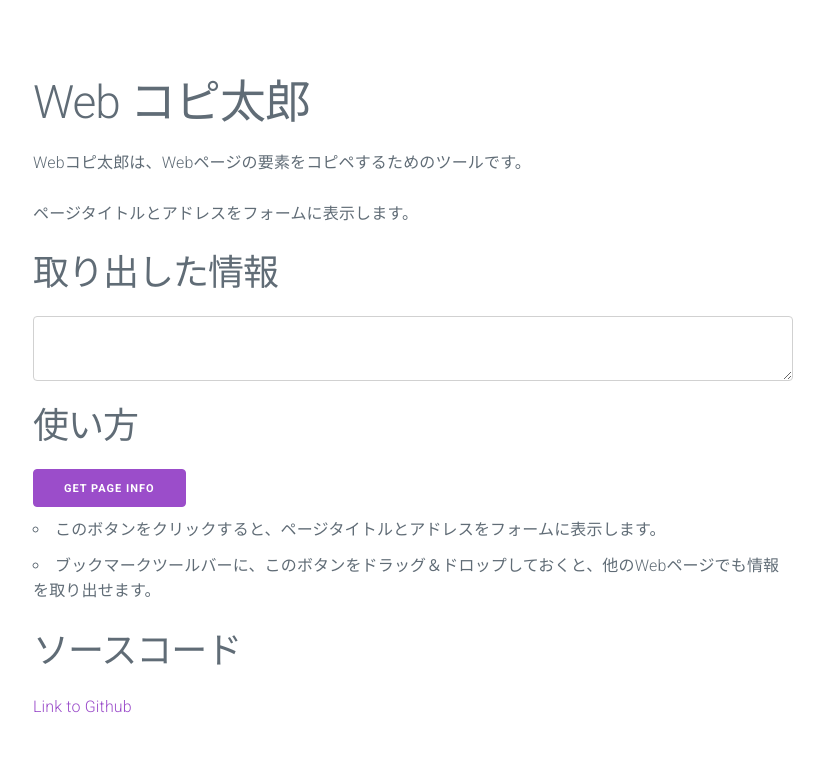
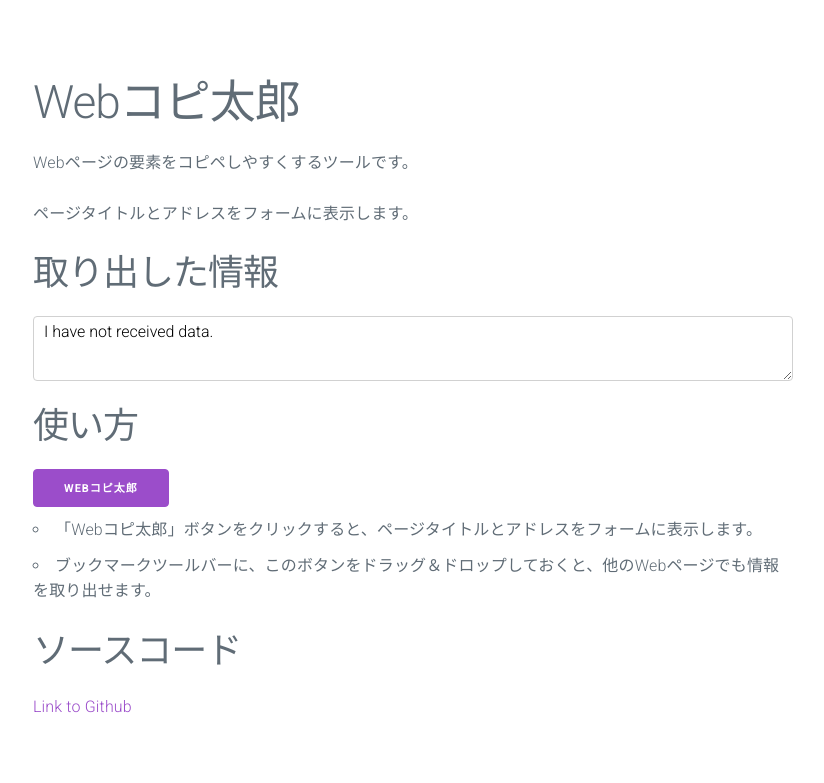
Before and after one commit to ycatch/copy-taro, a PHP site: page / in a window 1280 px wide. Shown: the top 783 px of the page, without its empty margins (227-1051 px from the left). Run offline with PHP 8.4, Linux system fonts and the light colour scheme; some libraries are stand-ins or nearby versions.

Commit message:
無害化する

```diff
--- a/index.php
+++ b/index.php
@@ -6,9 +6,9 @@
     <meta charset="utf-8">
     <meta name="viewport" content="width=device-width, initial-scale=1">
     <meta name="author" content="Yutaka Kachi">
-    <meta name="description" content="Webページの要素をコピペするためのツールです">
+    <meta name="description" content="Webページの要素をコピペしやすくするツールです">
 
-    <title>Web コピ太郎</title>
+    <title>Webコピ太郎</title>
 
     <!-- CSS -->
     <link rel="stylesheet" href="https://fonts.googleapis.com/css?family=Roboto:300,300italic,700,700italic">
@@ -22,15 +22,16 @@
 
         <section class="container">
 
-            <h1>Web コピ太郎</h1>
-            <p>Webコピ太郎は、Webページの要素をコピペするためのツールです。</p>
+            <h1>Webコピ太郎</h1>
+            <p>Webページの要素をコピペしやすくするツールです。</p>
             <p>ページタイトルとアドレスをフォームに表示します。</p>
 
             <h2>取り出した情報</h2>
             <textarea rows=15 cols=80><?php
-                if(isset($_POST)) {
+                if(!empty($_POST)) {
                     foreach($_POST as $key => $value) {
-                        echo "${value}\n";
+                        $str = htmlspecialchars($value, ENT_QUOTES);
+                        echo "${str}\n";
                     }
                 } else {
                     echo "I have not received data.";
@@ -39,9 +40,9 @@
 
             <h2>使い方</h2>
 
-            <a class="button" href="javascript:void((function(undefined){var f=document.createElement('form');document.body.appendChild(f);var title=document.title;var input=document.createElement('input');input.setAttribute('type','hidden');input.setAttribute('name','title');input.setAttribute('value',title);f.appendChild(input);var uri=location.href;var input=document.createElement('input');input.setAttribute('type','hidden');input.setAttribute('name','uri');input.setAttribute('value',uri);f.appendChild(input);f.method='POST';f.target='_blank';f.action='https://www.catch.jp/program/copy-taro/index.php';f.submit()})());">Get page info</a>
+            <a class="button" href="javascript:void((function(undefined){var f=document.createElement('form');document.body.appendChild(f);var title=document.title;var input=document.createElement('input');input.setAttribute('type','hidden');input.setAttribute('name','title');input.setAttribute('value',title);f.appendChild(input);var uri=location.href;var input=document.createElement('input');input.setAttribute('type','hidden');input.setAttribute('name','uri');input.setAttribute('value',uri);f.appendChild(input);f.method='POST';f.target='_blank';f.action='https://www.catch.jp/program/copy-taro/index.php';f.submit()})());">Webコピ太郎</a>
             <ul>
-            <li>このボタンをクリックすると、ページタイトルとアドレスをフォームに表示します。</li>
+            <li>「Webコピ太郎」ボタンをクリックすると、ページタイトルとアドレスをフォームに表示します。</li>
             <li>ブックマークツールバーに、このボタンをドラッグ＆ドロップしておくと、他のWebページでも情報を取り出せます。</li>
             </ul>
 
```
